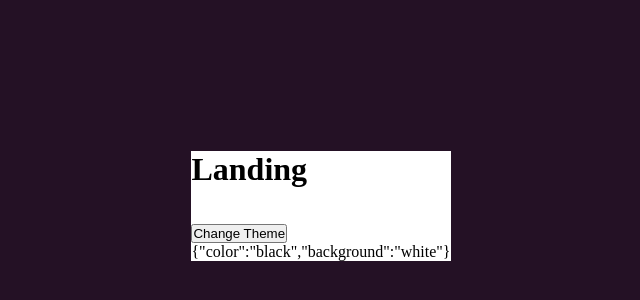
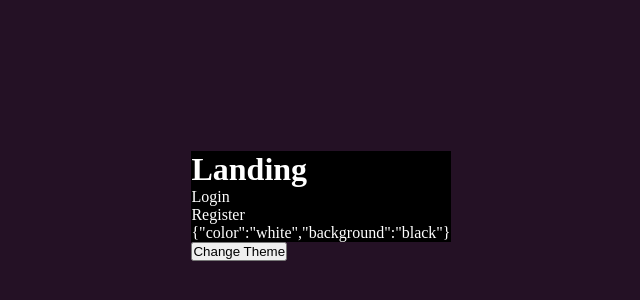
Before and after one commit to douscriptist/douvies, a React (Create React App) app in the folder client/: page / in a window 1280 px wide. Shown: the part 194-494 px from the top of the page, without its empty margins (319-959 px from the left). Built offline with nearby package versions, Linux system fonts and the light colour scheme.

Commit message:
basic theme fix ~~refactor

```diff
--- a/client/src/App.js
+++ b/client/src/App.js
@@ -11,17 +11,20 @@ import ThemeContext, { themes } from './theme/theme-context';
 const App = () => {
 	const [theme, setTheme] = useState(themes.dark);
 
-	const handleTheme = () =>
+	const toggleTheme = () => {
 		theme === themes.dark ? setTheme(themes.light) : setTheme(themes.dark);
+	};
+
 	return (
-		<ThemeContext.Provider value={themes.light}>
+		<ThemeContext.Provider value={theme}>
 			<Router>
-				<Route exact path='/' component={Landing} toggleTheme={handleTheme} />
+				<Route exact path='/' component={Landing} />
 				<Switch>
 					<Route exact path='/login' component={Login} />
 					<Route exact path='/register' component={Register} />
 				</Switch>
 			</Router>
+			<button onClick={toggleTheme}> Change Theme </button>
 		</ThemeContext.Provider>
 	);
 };
--- a/client/src/components/layout/Nav.jsx
+++ b/client/src/components/layout/Nav.jsx
@@ -1,7 +1,7 @@
 import React from 'react';
 import { Link } from 'react-router-dom';
 
-function Nav({ changeTheme }) {
+function Nav() {
 	return (
 		<div>
 			<ul>
@@ -12,8 +12,6 @@ function Nav({ changeTheme }) {
 					<Link to='/register'>Register</Link>
 				</li>
 			</ul>
-
-			<button onClick={changeTheme}> Change Theme </button>
 		</div>
 	);
 }
```
